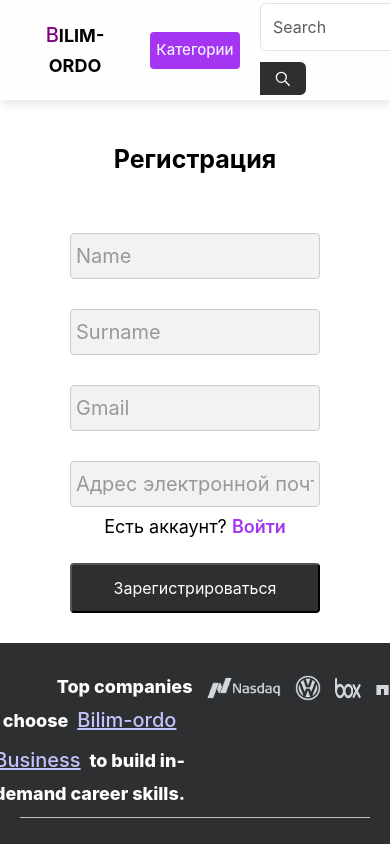
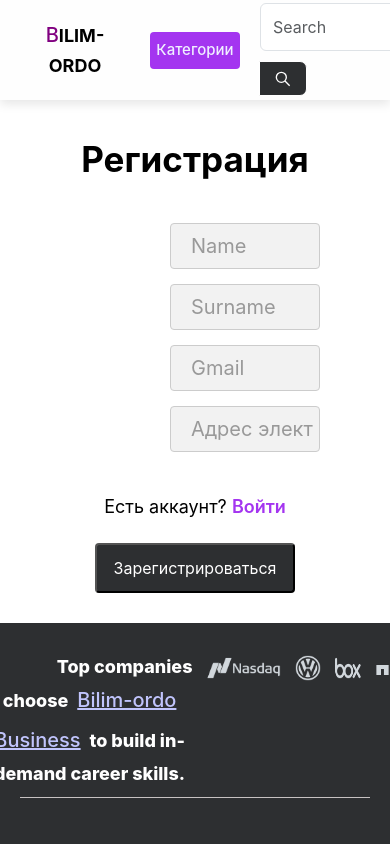
Before and after one commit to okurmenpro/bilim-ordo-frontend, a React (Create React App) app: page /signup in a window 390 px wide. Shown: the top 844 px of the page. Built offline with nearby package versions, Linux system fonts and the light colour scheme.

Commit message:
adaptive tablet

```diff
--- a/src/components/SignUp/SignUp.css
+++ b/src/components/SignUp/SignUp.css
@@ -69,7 +69,6 @@
 }
 
 @media screen and (max-width: 768px) {
-
   .signup-png {
     display: none;
   }
@@ -89,7 +88,6 @@
       align-items: center;
       font-size: 20px;
     }
-
   }
   .bottom-sign-in {
     display: block;
@@ -100,3 +98,34 @@
     margin-bottom: 30px;
   }
 }
+@media screen and (max-width: 1024px) {
+  .main-spot {
+    display: block;
+  }
+  .signup-png {
+    width: 100%;
+    padding: 0 100px 100px 150px;
+    height: 100%;
+    margin-top: -120px;
+  }
+  .registration {
+    font-size: 35px;
+
+  }
+  .inputs {
+    margin-left: 100px;
+    input {
+      margin: auto;
+      margin-bottom: 15px;
+      padding-left: 20px;
+    }
+  }
+  .bottom-sign-in {
+    display: block;
+    margin-top: 10px;
+  }
+  .register {
+    width: 200px;
+    height: 50px;
+  }
+}
```
